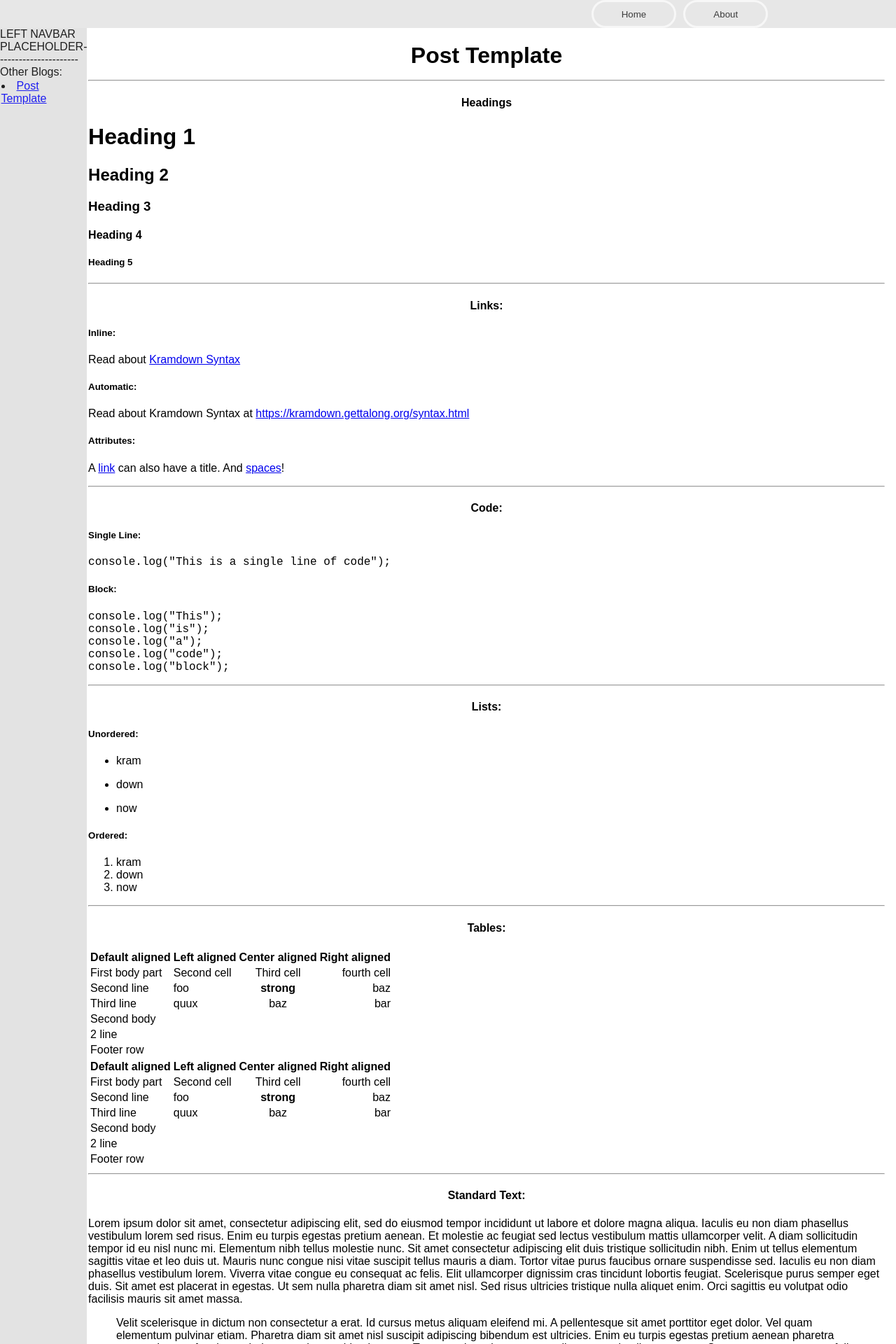
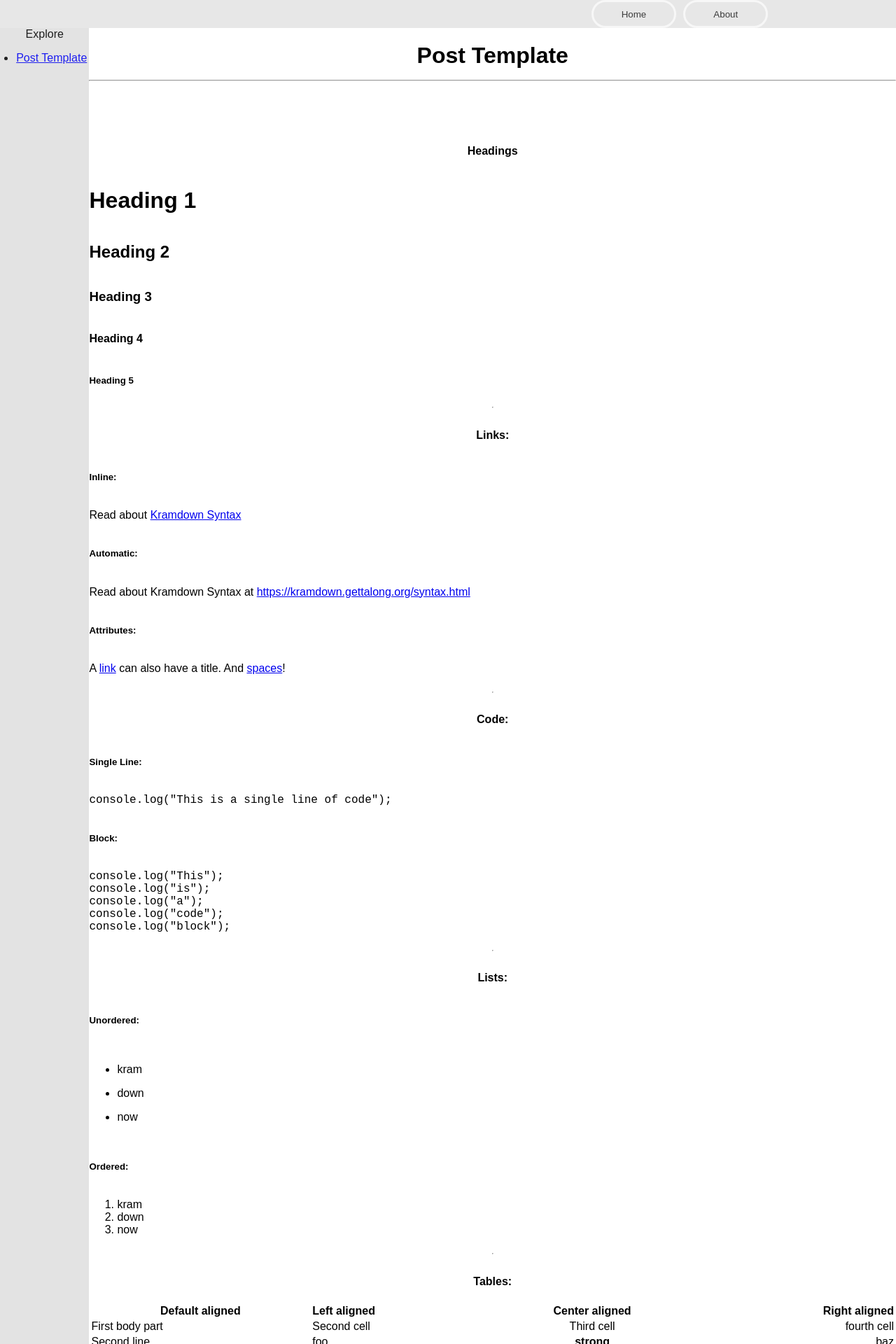
Before and after one commit to benjammin4dayz/benjammin4dayz.github.io, a Jekyll site: the page built from collections/_blog/post-template.md, in a window 1280 px wide. Shown: the top 1920 px of the page at 70% size. Built offline with Jekyll 4.4.1, drawn with Linux system fonts in a browser that asks for light colours.

Commit message:
style: blog layout adjustments

```diff
--- a/_includes/sidebar-nav.html
+++ b/_includes/sidebar-nav.html
@@ -3,28 +3,34 @@
   <head>
     <style>
       .blog-navbar {
+        width: max-content;
         background-color: var(--secondary-color);
         opacity: 0.88;
-        z-index: 999;
       }
       .blog-navbar-content {
-        max-width: fit-content;
+        display: flex;
+        flex-direction: column;
+        margin-top: 10%;
+      }
+      .suggested-posts {
+        margin: auto;
+        margin-left: 10px;
+        padding: 0.1rem;
       }
     </style>
   </head>
   <body>
     <!-- Left Navbar -->
-    <div class="blog-navbar">
+    <div class="blog-navbar text-center">
+      Explore
       <div class="blog-navbar-content">
-        LEFT NAVBAR PLACEHOLDER----------------------
-        <br />
-        Other Blogs:
-        <br />
-        <li class="suggested-posts" style="margin: 0.1rem">
+        <ul class="suggested-posts">
           {% for blog in site.blog %}
-          <a href="{{ blog.url }}">{{ blog.title }}</a>
+          <li class="suggested-posts">
+            <a href="{{ blog.url }}">{{ blog.title }}</a>
+          </li>
           {% endfor %}
-        </li>
+        </ul>
       </div>
     </div>
   </body>
--- a/_layouts/blog.html
+++ b/_layouts/blog.html
@@ -1,9 +1,6 @@
 <html lang="en">
   {% include head.html %}
   <style>
-    html {
-      max-height: 100vh;
-    }
     .layout-flex-container {
       display: flex;
       flex-direction: column;
@@ -13,7 +10,10 @@
       max-width: min-content;
     }
     .content {
-      margin: 0 1rem 0 0.1rem;
+      display: flex;
+      flex-direction: column;
+      width: 100%;
+      margin: 0 auto;
       overflow: auto;
     }
   </style>
@@ -21,7 +21,7 @@
     <div class="layout-flex-container">
       <!-- Layout Wrapper -->
       {% include header.html %}
-      <div style="display: flex; height: 100vh">
+      <div class="content-container" style="display: flex; height: 100vh">
         <div class="sidebar">{% include sidebar-nav.html %}</div>
         <!-- Blog Content Wrapper -->
         <div class="content">
```
